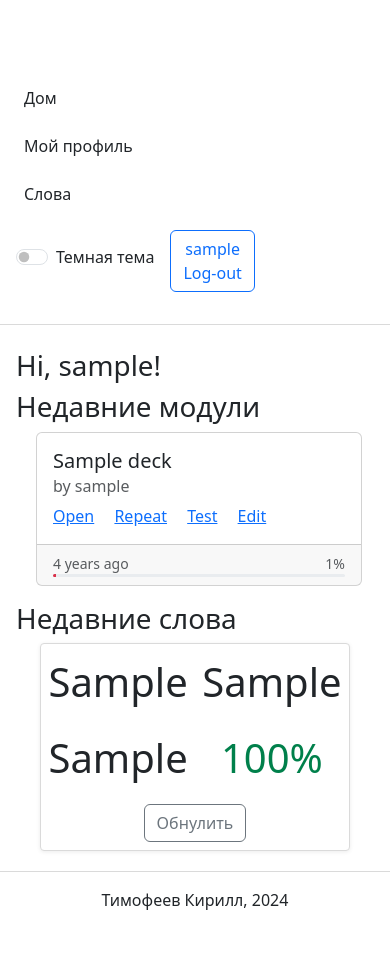
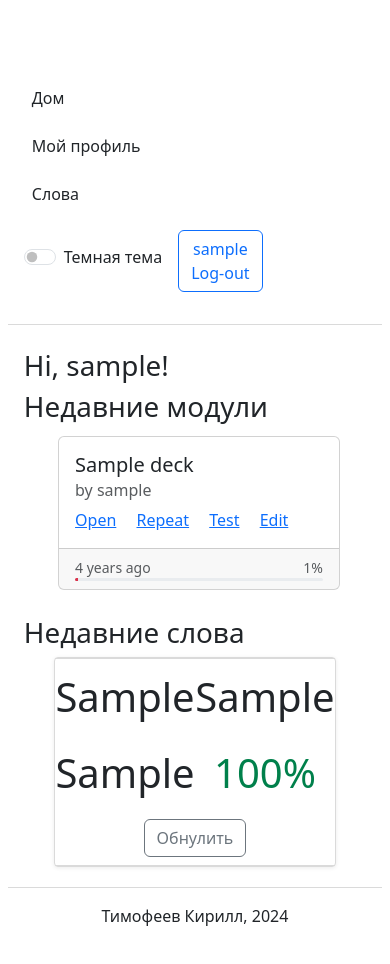
Before and after one commit to laxier/chinese2024FLASK, a Flask app: page / in a window 390 px wide. Before the commit the page ends 910 px from the top, so only its background shows below. Run offline with Flask 3, Linux system fonts and the light colour scheme; a user stored in the database is signed in; tables that the repository leaves empty hold one stand-in row (values such as "Sample post"); some libraries are stand-ins or nearby versions.

Commit message:
mobile theme

```diff
--- a/static/styles.css
+++ b/static/styles.css
@@ -32,11 +32,11 @@
     box-shadow: 0px 1px 4px rgba(0, 0, 0, .08);
 }
 
-/*.cards {*/
-/*    display: flex;*/
-/*    width: 95%;*/
-/*    margin: 0 auto;*/
-/*}*/
+.cards {
+    display: flex;
+    width: 95%;
+    margin: 0 auto;
+}
 
 .progress-slim {
     height: 3px;
@@ -107,12 +107,12 @@
     background-color: #F0F0F0;
 }
 
-/*.table-row {*/
-/*    display: flex;*/
-/*    flex-flow: row nowrap;*/
-/*    width: 100%;*/
-/*    border-bottom: 1px solid #dadada;*/
-/*}*/
+.table-row {
+    display: flex;
+    flex-flow: row nowrap;
+    width: 100%;
+    border-bottom: 1px solid #dadada;
+}
 
 .heading {
     background-color: #ececec;
@@ -120,15 +120,15 @@
     font-weight: bold;
 }
 
-/*.row-item {*/
-/*    display: flex;*/
-/*    flex: 1;*/
-/*    font-size: 14px;*/
-/*    padding: 8px 0;*/
-/*    justify-content: center;*/
-/*    align-items: center;*/
-/*    transition: all 0.15s ease-in-out;*/
-/*}*/
+.row-item {
+    display: flex;
+    flex: 1;
+    font-size: 14px;
+    padding: 8px 0;
+    justify-content: center;
+    align-items: center;
+    transition: all 0.15s ease-in-out;
+}
 
 .row-item:hover {
     cursor: pointer;
@@ -449,7 +449,11 @@
     content: "▼";
 }
 
-@media (max-width: 767px) {
+@media (max-width: 768px) {
+    .container, .container-md, .container-sm {
+        max-width: 96%;
+    }
+
     .flashcard {
         height: 400px;
         width: 80%;
```
